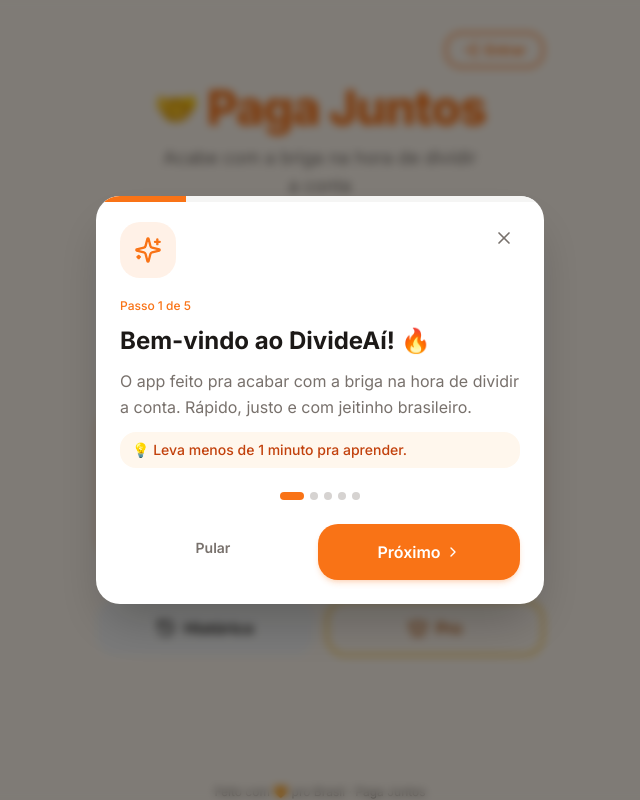
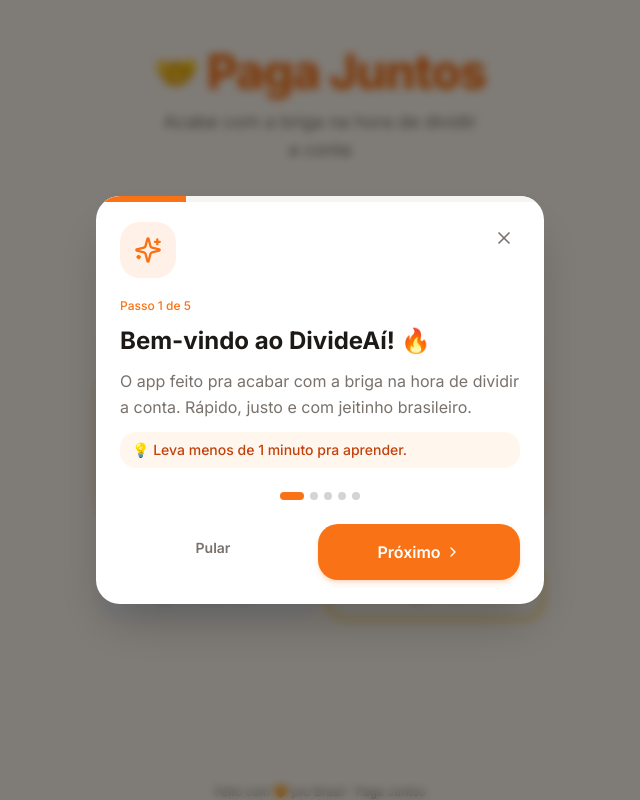
Before and after one commit to admsouzacode-ops/divideai, a Next.js app: page / in a window 1280 px wide. Shown: the whole page, without its empty margins (320-960 px from the left). Built offline with nearby package versions, Linux system fonts and the light colour scheme; no server answers.

Commit message:
feat: require login - redirect unauthenticated users to /login

```diff
--- a/src/app/page.tsx
+++ b/src/app/page.tsx
@@ -1,7 +1,7 @@
 "use client";
 
 import Link from "next/link";
-import { Receipt, History, Crown, Flame, LogIn } from "lucide-react";
+import { Receipt, History, Crown, Flame } from "lucide-react";
 import { Button } from "@/components/ui/button";
 import { Card, CardContent, CardDescription, CardHeader, CardTitle } from "@/components/ui/card";
 import { useEffect, useState } from "react";
@@ -32,20 +32,13 @@
             <Button
               variant="ghost"
               size="sm"
-              onClick={() => signOut({ callbackUrl: "/" })}
+              onClick={() => signOut({ callbackUrl: "/login" })}
               className="text-muted-foreground"
             >
               Sair
             </Button>
           </div>
-        ) : (
-          <Link href="/login">
-            <Button variant="outline" size="sm" className="gap-1.5">
-              <LogIn className="h-4 w-4" />
-              Entrar
-            </Button>
-          </Link>
-        )}
+        ) : null}
       </div>
 
       <div className="mb-10 text-center">
```
Also changed, not shown: src/middleware.ts (added, +7 -0 lines).
